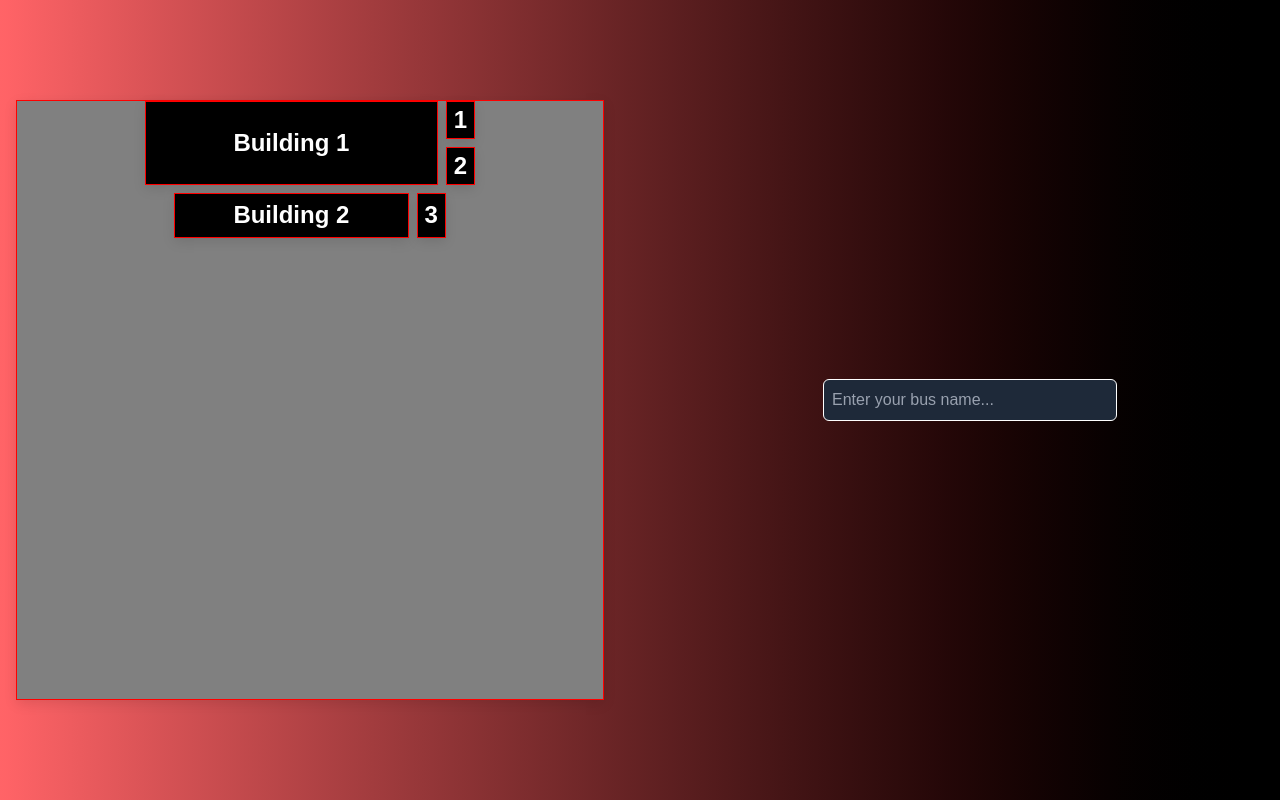
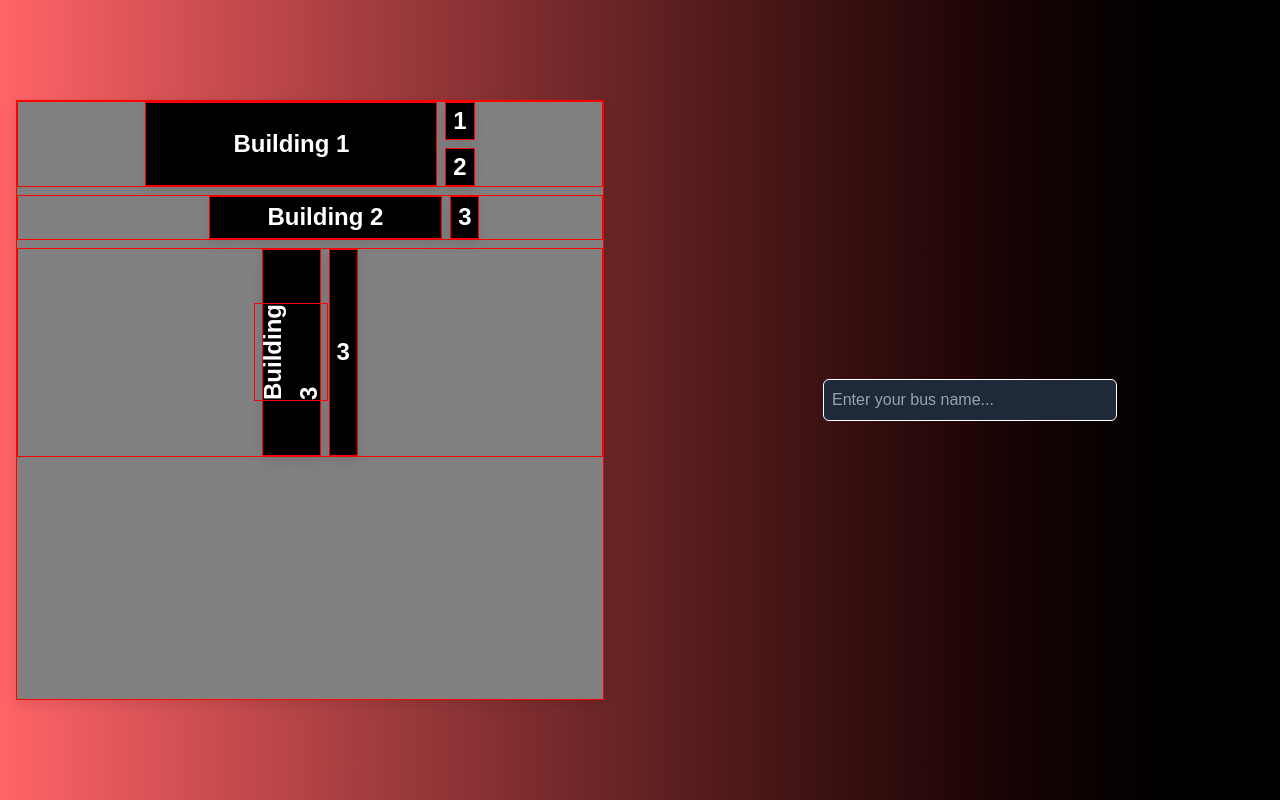
Before and after one commit to MCST-CIS/congressional-app-challenege-bus-boys, a Next.js app in the folder bus-app/: page /client in a window 1280 px wide. Built offline with nearby package versions, Linux system fonts and the light colour scheme.

Commit message:
Update BusLayout.tsx

```diff
--- a/bus-app/src/app/components/BusLayout.tsx
+++ b/bus-app/src/app/components/BusLayout.tsx
@@ -16,7 +16,7 @@ export default function BusLayout() {
                 boxShadow: '0 4px 12px rgba(0,0,0,0.1)',
                 border: '1px solid red'
             }}>
-            <div className="justify-center flex gap-2 w-full">
+            <div className="justify-center flex gap-2 w-full" style={{border: '1px solid red'}}>
                 <div className=""
                     style={{
                     width: '50%',
@@ -37,8 +37,8 @@ export default function BusLayout() {
                     <VertBus>2</VertBus>
                 </div>
             </div>
-            <div className = "justify-center flex gap-2 w-full h-[7.5%]">
-                <div className=""
+            <div className = "justify-center flex gap-2 w-full h-[7.5%]" style={{border: '1px solid red'}}>
+                <div className="ml-12 sm:ml-16 md:ml-10 xl:ml-17"
                     style={{
                     width: '40%',
                     color: 'white',
@@ -57,6 +57,26 @@ export default function BusLayout() {
                     <VertBus>3</VertBus>
                 </div>
             </div>
+            <div className = "justify-center flex gap-2 w-full h-[35%]" style={{border: '1px solid red'}}>
+                <div className=""
+                    style={{
+                    width: '10%',
+                    color: 'white',
+                    display: 'flex',
+                    alignItems: 'center',
+                    background: 'black',
+                    justifyContent: 'center',
+                    fontWeight: 'bold',
+                    fontSize: '1.5rem',
+                    boxShadow: '0 4px 12px rgba(0,0,0,0.1)',
+                    border: '1px solid red'
+                }}>
+                    <span className="rotate-270" style={{border:'1px solid red'}}>Building 3</span>
+                </div>
+                <div className = "flex flex-col w-1/20 gap-2">
+                    <VertBus>3</VertBus>
+                </div>
+            </div>
         </div>
     );
 }
```
